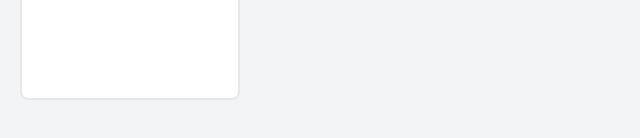
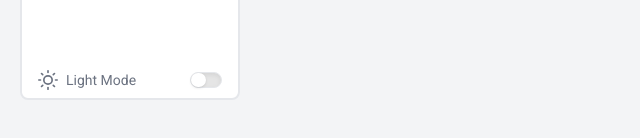
Before and after one commit to E-Cardify/Frontend-React, a React (Vite) app: page / in a window 1280 px wide. Shown: the part 680-818 px from the top of the page, without its empty margins (0-640 px from the left). Built offline with nearby package versions, Linux system fonts and the light colour scheme.

Commit message:
add SideNavBar Light Mode toggle

```diff
--- a/package.json
+++ b/package.json
@@ -1,7 +1,7 @@
 {
   "name": "cardify",
   "private": true,
-  "version": "0.1.0",
+  "version": "0.2.0",
   "type": "module",
   "scripts": {
     "dev": "vite",
--- a/src/assets/icons/Plus.tsx
+++ b/src/assets/icons/Plus.tsx
@@ -1,3 +1,3 @@
 export default function Plus() {
-    return <svg fill="none" stroke="currentColor" strokeLinecap="round" strokeLinejoin="round" stroke-width="2" viewBox="0 0 24 24" xmlns="http://www.w3.org/2000/svg"><line x1="12" x2="12" y1="5" y2="19" /><line x1="5" x2="19" y1="12" y2="12" /></svg>
+    return <svg fill="none" stroke="currentColor" strokeLinecap="round" strokeLinejoin="round" strokeWidth="2" viewBox="0 0 24 24" xmlns="http://www.w3.org/2000/svg"><line x1="12" x2="12" y1="5" y2="19" /><line x1="5" x2="19" y1="12" y2="12" /></svg>
 }
--- /dev/null
+++ b/src/assets/icons/Sun.tsx
@@ -0,0 +1,3 @@
+export default function Sun() {
+    return <svg fill="none" stroke="currentColor" strokeLinecap="round" strokeLinejoin="round" strokeWidth="2" viewBox="0 0 24 24" xmlns="http://www.w3.org/2000/svg"><circle cx="12" cy="12" r="5" /><line x1="12" x2="12" y1="1" y2="3" /><line x1="12" x2="12" y1="21" y2="23" /><line x1="4.22" x2="5.64" y1="4.22" y2="5.64" /><line x1="18.36" x2="19.78" y1="18.36" y2="19.78" /><line x1="1" x2="3" y1="12" y2="12" /><line x1="21" x2="23" y1="12" y2="12" /><line x1="4.22" x2="5.64" y1="19.78" y2="18.36" /><line x1="18.36" x2="19.78" y1="5.64" y2="4.22" /></svg>
+}
--- a/src/components/layout/SideNavBar/SideNavBar.tsx
+++ b/src/components/layout/SideNavBar/SideNavBar.tsx
@@ -5,10 +5,11 @@ import PieChartIcon from "../../../assets/icons/PieChart";
 import PlusIcon from "../../../assets/icons/Plus";
 import { SideNavBarItem } from "./SideNavBarItem";
 import { SideNavBarLogo } from "./SideNavBarLogo";
+import { SideNavBarToggleTheme } from "./SideNavBarToggleTheme";
 
 export function SideNavBar() {
     return (
-        <div className="fixed bg-white h-[95vh] rounded-lg top-[2.5vh] border-2 max-w-max px-2 py-2 left-5 t-5">
+        <div className="flex  flex-col fixed bg-white h-[95vh] rounded-lg top-[2.5vh] border-2 max-w-max px-2 py-2 left-5 t-5">
             <div className="flex justify-between items-center">
                 <SideNavBarLogo />
                 <div className="w-6 h-6 cursor-pointer text-neutral-500">
@@ -33,6 +34,8 @@ export function SideNavBar() {
             <div className="h-9 mt-5 text-green-500 w-9 mx-auto border-2 border-green-500 rounded-lg cursor-pointer">
                 <PlusIcon />
             </div>
+
+            <SideNavBarToggleTheme></SideNavBarToggleTheme>
         </div>
     );
 }
--- /dev/null
+++ b/src/components/layout/SideNavBar/SideNavBarToggleTheme.tsx
@@ -0,0 +1,13 @@
+import SunIcon from "../../../assets/icons/Sun";
+
+export function SideNavBarToggleTheme() {
+    return (<div className="mt-auto flex items-center px-2 text-gray-500 text-sm font-Roboto gap-2">
+        <div className="w-5 h-5">
+            <SunIcon />
+        </div>
+        <p>Light Mode</p>
+        <button type="button" title="Toggle Light/Dark Mode" className="relative bg-neutral-200 w-8 h-4 cursor-pointer ml-auto shadow-inner shadow-neutral-300 rounded-full border">
+            <div className="w-1/2 h-full absolute left-0 top-0 bg-white rounded-full shadow shadow-bg-neutral-300" />
+        </button>
+    </div>);
+}
```
